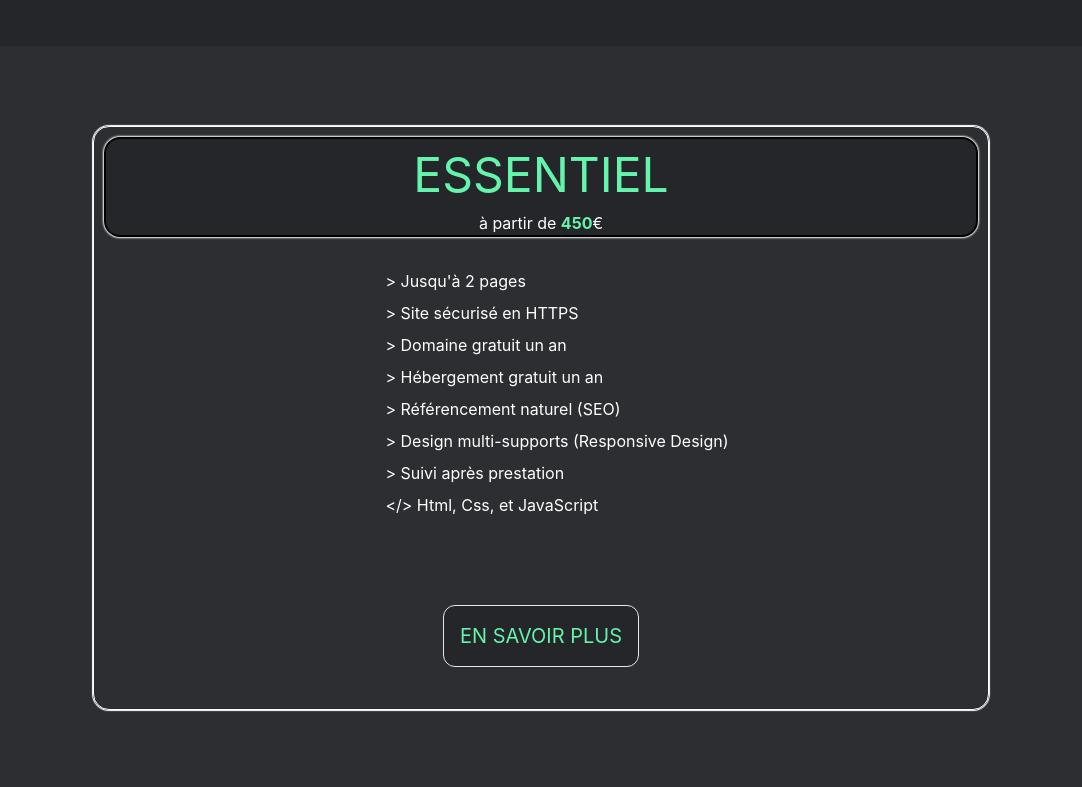
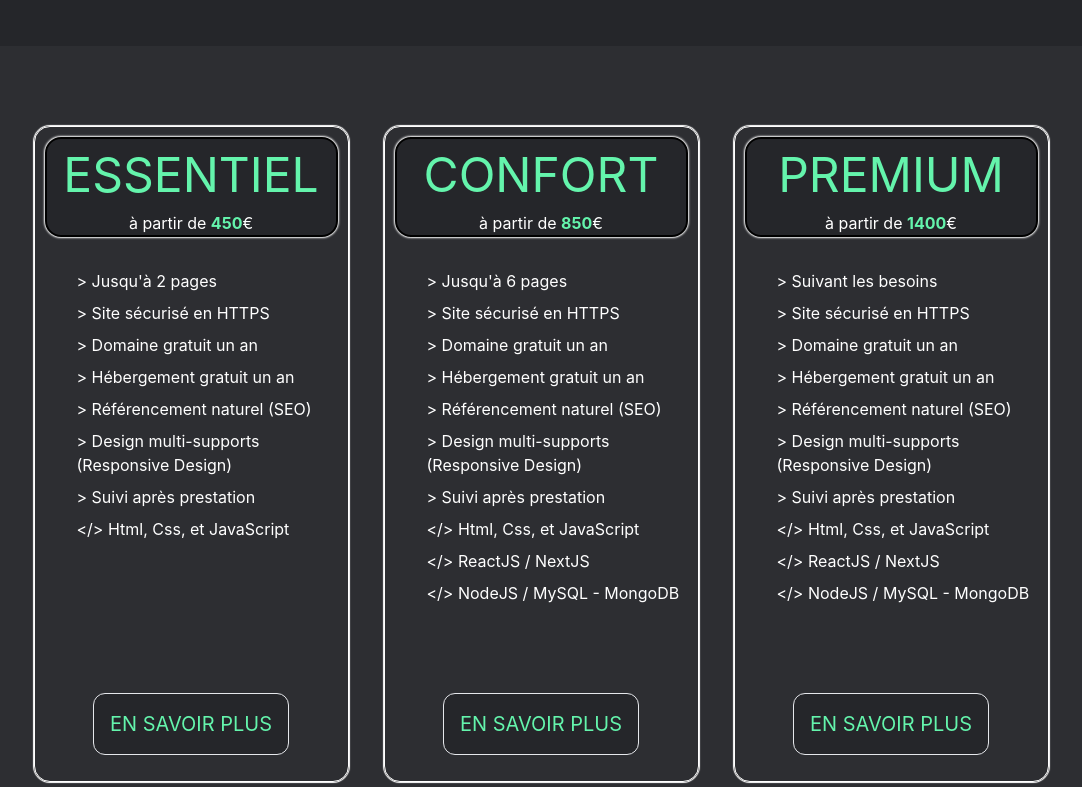
Before and after one commit to Antoine-Jo/Jonville_An, a Next.js app: page / in a window 1280 px wide. Shown: the part 2280-3067 px from the top of the page, without its empty margins (99-1181 px from the left). Built offline with nearby package versions, Linux system fonts and the light colour scheme.

Commit message:
Ajout Card Services

```diff
--- a/components/About.js
+++ b/components/About.js
@@ -40,7 +40,7 @@ export default function About() {
         </Link>
       </div>
 
-      <div className="flex flex-wrap justify-around mx-auto mt-[3rem] max-w-[1050px]">
+      <div className="flex flex-wrap justify-around mx-[1rem] sm:mx-auto mt-[3rem] max-w-[1050px]">
         <Picture title="HTML" source="/html.svg" />
 
         <Picture title="CSS" source="/css.svg" />
@@ -63,7 +63,7 @@ export default function About() {
       </div>
 
       <h2 className="self-center mt-[2rem] text-[1.8rem]">Mes Formations :</h2>
-      <div className="flex rounded-[1.2rem] h-[6.5rem] px-[10px] mx-auto mt-[3rem] mb-[5rem] items-center border-2 border-solid border-[#7451eb] max-w-[648px]">
+      <div className="flex rounded-[1.2rem] h-[6.5rem] px-[10px] mx-[1rem] sm:mx-auto mt-[3rem] mb-[5rem] items-center border-2 border-solid border-[#7451eb] max-w-[648px]">
         <Image
           src="/openclassroom.jpg"
           alt="Logo d'OpenClassrooms"
--- a/components/Card.js
+++ b/components/Card.js
@@ -1,6 +1,6 @@
-export default function Card({ title, price, number }) {
+export default function Card({ title, price, number, options, essentiel }) {
   return (
-    <div className="flex flex-col items-center border border-[#fff] border-[1px] w-[70%] rounded-2xl p-[10px] mx-auto mt-[5rem] shadow-white shadow-[0_0_1px_1px_rgba(0,0,0,0.3)]">
+    <div className="flex flex-col items-center border border-[#fff] border-[1px] w-[70%] sm:w-[45%] lg:w-[30%] rounded-2xl p-[10px] mx-auto mt-[5rem] shadow-white shadow-[0_0_1px_1px_rgba(0,0,0,0.3)]">
       <div className="border border-[#000] border-[2px] rounded-2xl w-[100%] bg-[#25262A] flex-col flex shadow-white shadow-[0_0_2px_1px_rgba(0,0,0,0.3)]">
         <h3 className="text-[3rem] self-center text-[#64F4AC]">{title}</h3>
         <p className="self-center">
@@ -20,10 +20,25 @@ export default function Card({ title, price, number }) {
         </p>
         <p className="mb-[0.5rem]">{">"} Suivi après prestation</p>
         <p className="mb-[0.5rem]">{"</>"} Html, Css, et JavaScript</p>
+        {options && <p className="mb-[0.5rem]">{"</>"} ReactJS / NextJS</p>}
+        {options && (
+          <p className="mb-[0.5rem]">{"</>"} NodeJS / MySQL - MongoDB</p>
+        )}
       </div>
-      <div className="mt-[5rem] mb-[2rem] bg-[#25262A] border p-[1rem] rounded-xl">
-        <button className="text-[#64F4AC] text-xl">EN SAVOIR PLUS</button>
-      </div>
+      {essentiel && (
+        <div className="mt-[9rem] bg-[#25262A] border p-[1rem] rounded-xl hover:scale-110 hover:animate-bounce hover:shadow-white hover:shadow-[0_0_2px_1px_rgba(0,0,0,0.3)]">
+          <button className="text-[#64F4AC] hover:text-[#fff] text-xl">
+            EN SAVOIR PLUS
+          </button>
+        </div>
+      )}
+      {options && (
+        <div className="mt-[5rem] mb-[1rem] bg-[#25262A] border p-[1rem] rounded-xl hover:scale-110 hover:animate-bounce hover:shadow-white hover:shadow-[0_0_2px_1px_rgba(0,0,0,0.3)]">
+          <button className="text-[#64F4AC] hover:text-[#fff] text-xl">
+            EN SAVOIR PLUS
+          </button>
+        </div>
+      )}
     </div>
   );
 }
--- a/components/Services.js
+++ b/components/Services.js
@@ -2,12 +2,30 @@ import Card from "./Card";
 
 export default function Services() {
   return (
-    <div id="services">
-      <Card title="ESSENTIEL" number="Jusqu'à 2 pages" price="450" />
+    <div
+      id="services"
+      className="flex flex-col max-w-[1050px] mb-[5rem] sm:flex sm:flex-row sm:flex-wrap sm:justify-evenly sm:mx-auto"
+    >
+      <Card
+        title="ESSENTIEL"
+        essentiel="essentiel"
+        number="Jusqu'à 2 pages"
+        price="450"
+      />
 
-      <Card title="CONFORT" number="Jusqu'à 6 pages" price="850" />
+      <Card
+        title="CONFORT"
+        options="options"
+        number="Jusqu'à 6 pages"
+        price="850"
+      />
 
-      <Card title="PREMIUM" number="Suivant les besoins" price="1400" />
+      <Card
+        title="PREMIUM"
+        options="options"
+        number="Suivant les besoins"
+        price="1400"
+      />
     </div>
   );
 }
```
